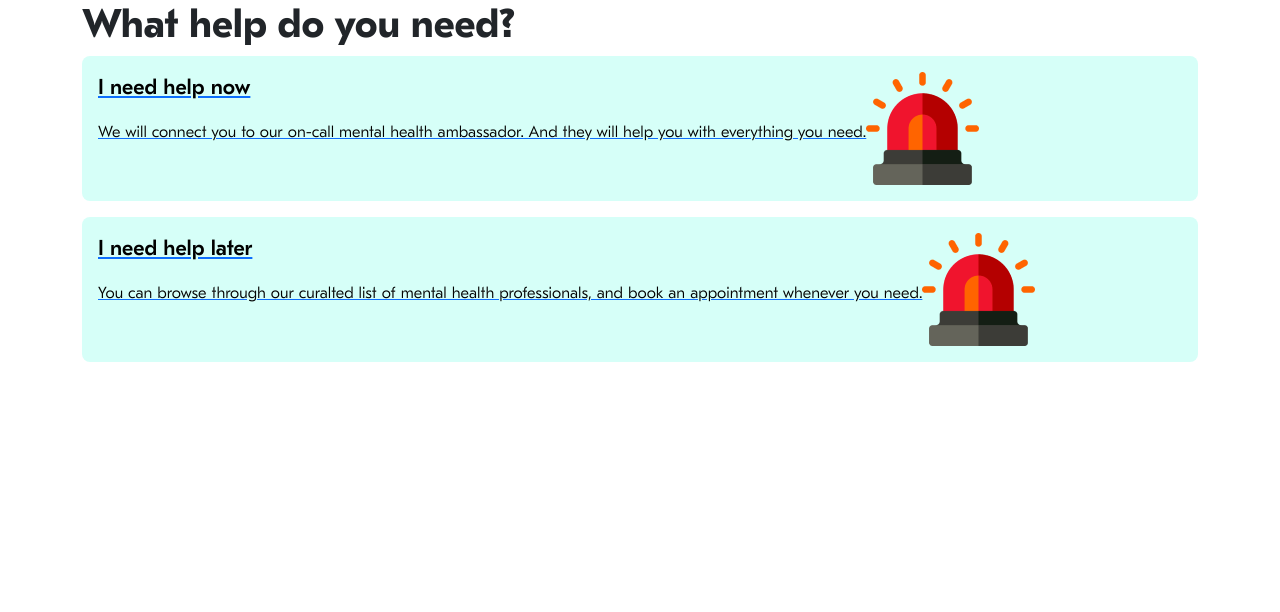
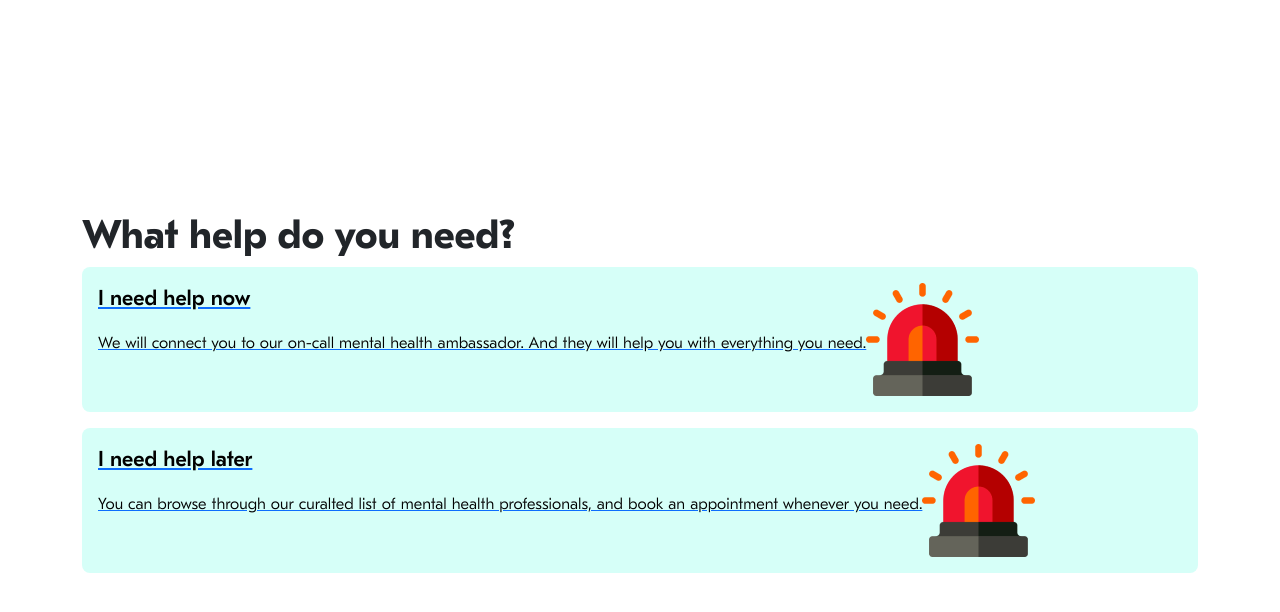
Before and after one commit to saivnm5/ld-hacks-mental-health, a React (Create React App) app: page / in a window 1280 px wide. Shown: the top 612 px of the page. Built offline with nearby package versions, Linux system fonts and the light colour scheme.

Commit message:
updated styling

```diff
--- a/src/App.css
+++ b/src/App.css
@@ -339,6 +339,18 @@ body {
   font-size: 1rem;
 }
 
+body, html {
+  height: 100vh;
+}
+
+.full-height {
+  height: 100vh;
+}
+
+.vertical-center {
+  align-self: center;
+}
+
 .cta-container {
   text-decoration: none!important;
   color: black;
--- a/src/App.js
+++ b/src/App.js
@@ -7,7 +7,7 @@ import HelpLanding from './HelpLanding.jsx';
 import HelpNow from './HelpNow.jsx';
 
 const App = () => (
-  <Container>
+  <Container className='full-height'>
     <Routes>
       <Route path="/" element={HelpLanding()} />
       <Route path="help-now" element={HelpNow()} />
--- a/src/HelpLanding.jsx
+++ b/src/HelpLanding.jsx
@@ -6,8 +6,8 @@ import HelpNow from './HelpNow';
 import HelpLater from './HelpLater.jsx';
 
 const HelpLanding = () => (
-  <Row>
-    <Col xs={12}>
+  <Row className='full-height'>
+    <Col xs={12} className='vertical-center'>
       <h1 className="title">What help do you need?</h1>
       <HelpNow />
       <HelpLater />
```
